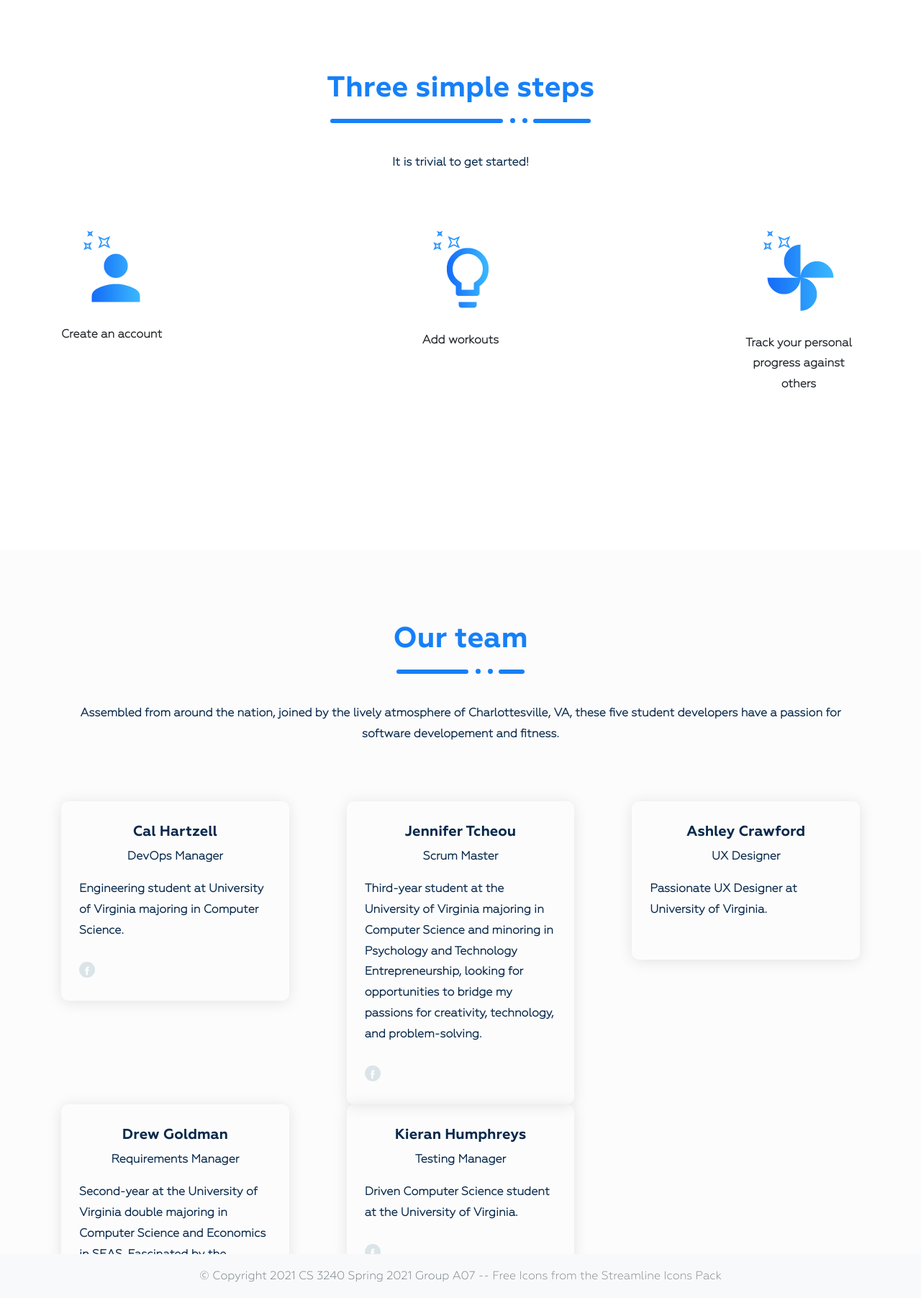
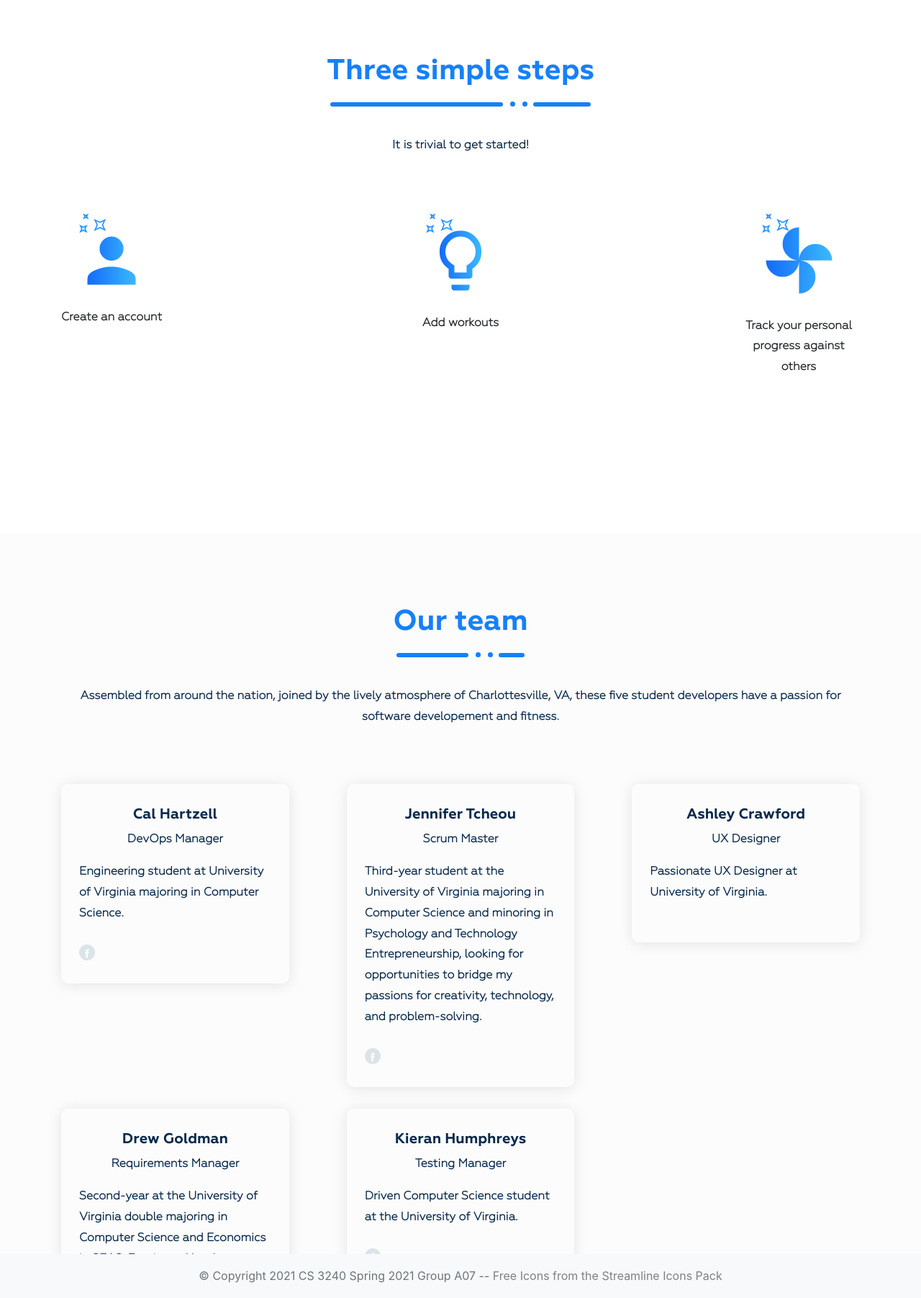
Before and after one commit to calrh007/project-a-07-personal-copy, a Django app: page / in a window 1280 px wide. Shown: the part 797-2600 px from the top of the page at 72% size. Run offline with Django 3.2, Linux system fonts and the light colour scheme; some libraries are stand-ins or nearby versions.

Commit message:
refine some style on index

```diff
--- a/static/style/bootstrap/css/style.css
+++ b/static/style/bootstrap/css/style.css
@@ -60,7 +60,7 @@ html,body {
   margin: 0px;
   padding: 0px;
   overflow-x: hidden;
-  font-family: 'Geometria';
+  /* font-family: 'Geometria'; */
   line-height: 1.8;
 }
 
@@ -233,7 +233,7 @@ p{
 
 .navbar-brand{
   background: url("../assets/images/logo.png") left center no-repeat;
-  padding:0px 90px;
+  /* padding:0px 90px; */
 }
 
 .page-section{
--- a/workout_app/templates/workout_app/index.html
+++ b/workout_app/templates/workout_app/index.html
@@ -73,7 +73,7 @@
             </div>
             <p class="page-section__subtitle">Assembled from around the nation, joined by the lively atmosphere of Charlottesville, VA, these five student developers have a passion for software developement and fitness.</p>
           </div>
-          <div class="row gutters-80">
+          <div class="row gutters-80" style="grid-row-gap: 30px">
             <div class="col-md-4">
               <div class="thumbnail team__single">
                 <div class="bio text-center">
```
Also changed, not shown: static/style/step1.png, static/style/step2.png, static/style/step3.png.
